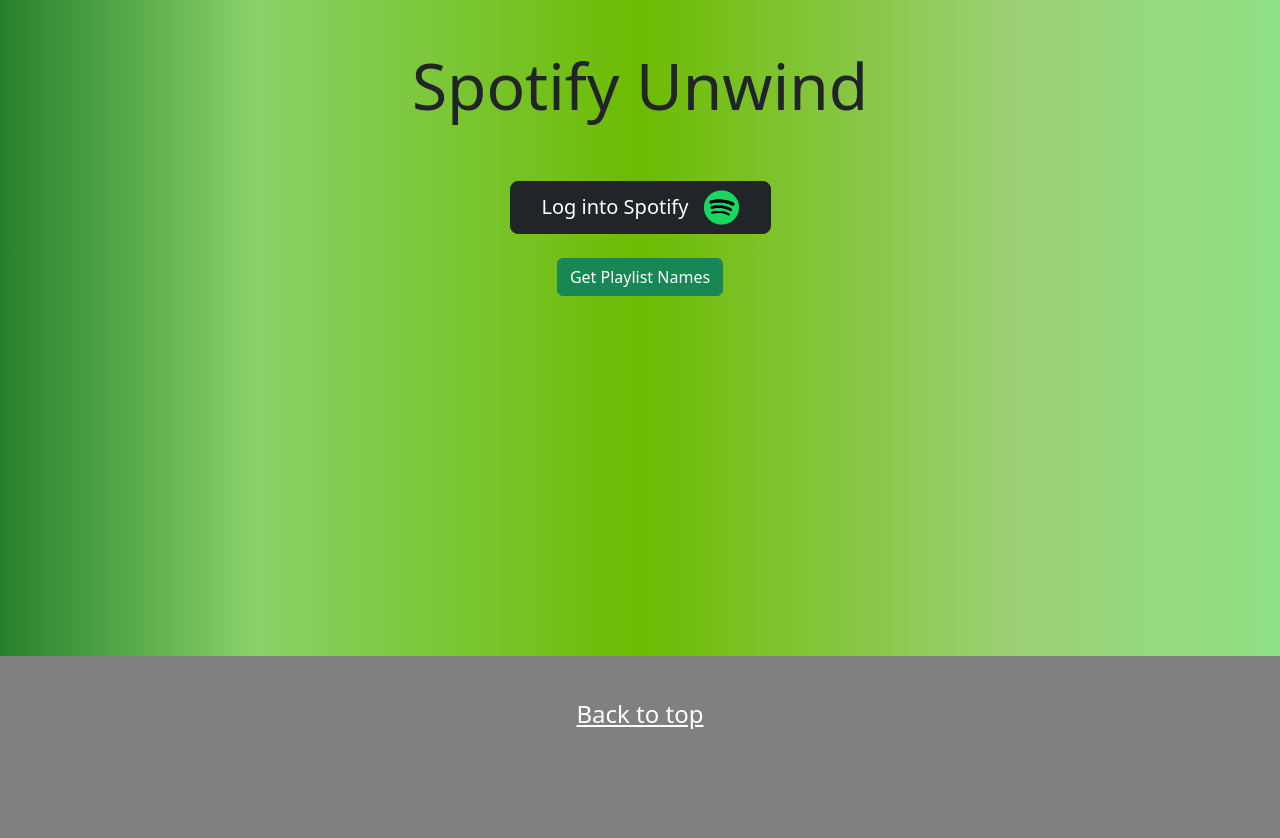
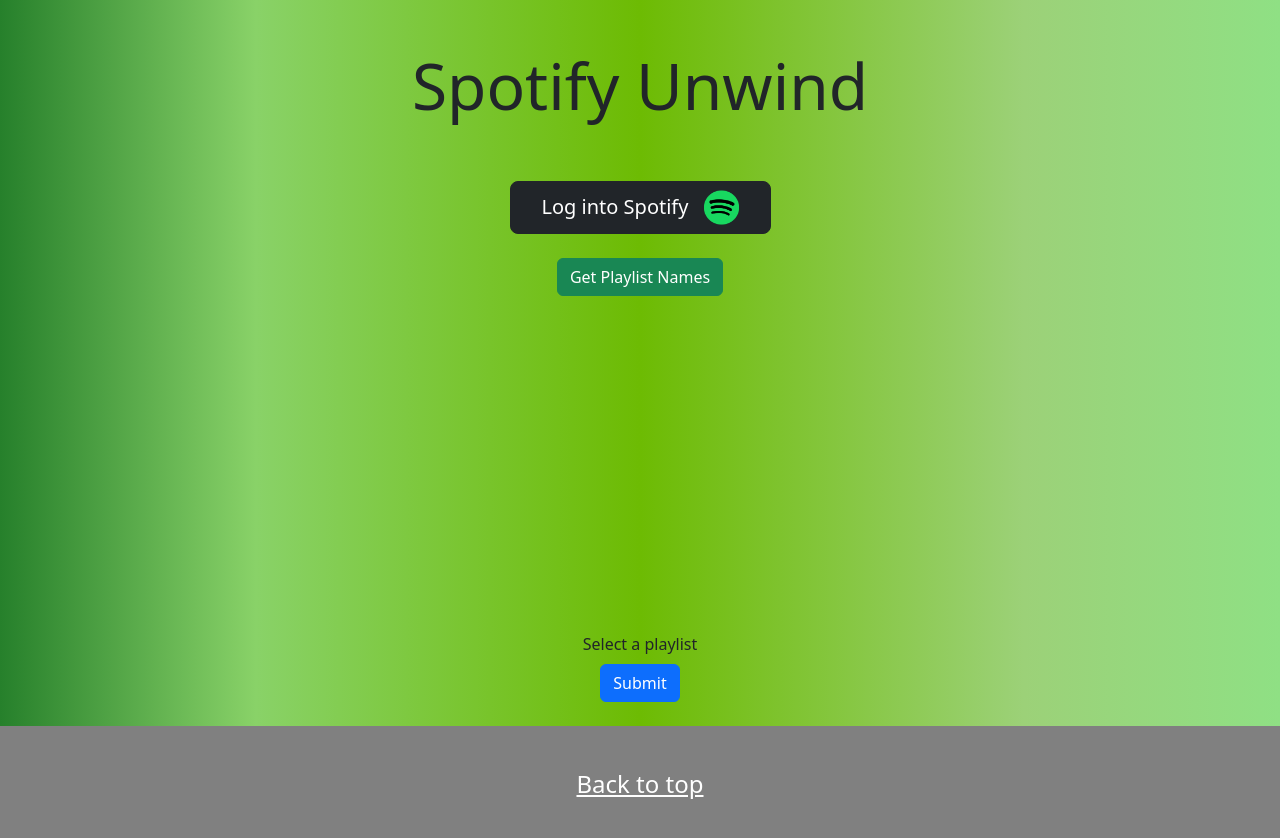
Before and after one commit to ashleytdavis/Spotify-Unwrapped, a React (Create React App) app: page / in a window 1280 px wide. Shown: the top 838 px of the page. Before the commit the page ends 800 px from the top, so only its background shows below. Built offline with nearby package versions, Linux system fonts and the light colour scheme.

Commit message:
Adding select functionality

```diff
--- a/src/components/AlbumCard.js
+++ b/src/components/AlbumCard.js
@@ -1,13 +1,11 @@
 import { Col } from "react-bootstrap"
 
-const AlbumCard = ({ name, imageUrl, index }) => {
+const AlbumCard = ({ name, imageUrl, unique_index, id, onClick }) => {
     return (
-        <Col sm={6} md={3} lg={4} key={index}>
-            <div className="album-box">
-                <img src={imageUrl} alt="album cover" />
-                <h5>{name}</h5>
-            </div>
-        </Col >
+        <div className="album-box" onClick={() => onClick(id)}>
+            <img src={imageUrl} alt="album cover" />
+            <h5>{name}</h5>
+        </div>
     );
 }
 
--- a/src/pages/SpotifyGetPlaylists.js
+++ b/src/pages/SpotifyGetPlaylists.js
@@ -1,6 +1,6 @@
 import React, { useState } from "react";
 import "../components/AlbumCard.js"
-import { Container, Row, Col, Button } from 'react-bootstrap';
+import { Container, Row, Col, Button, Form, FormControl } from 'react-bootstrap';
 import AlbumCard from "../components/AlbumCard.js";
 
 const PLAYLISTS_ENDPOINT = "https://api.spotify.com/v1/me/playlists";
@@ -10,6 +10,7 @@
   const [accessToken, setAccessToken] = useState(localStorage.getItem("accessToken"));
   const [playlistNames, setPlaylistNames] = useState([]);
   const [buttonClicked, setButtonClicked] = useState(false);
+  const [selectedAlbumId, setSelectedAlbumId] = useState('');
 
   const handleButtonClick = async () => {
     try {
@@ -37,8 +38,13 @@
     }
   };
 
+  const handleSubmit = (e) => {
+    e.preventDefault();
+    console.log('Selected album id:', selectedAlbumId);
+  }
+
+
   return (
-    <div>
     <Container>
       <Row>
         <Col sm={8} md={8} lg={8}>
@@ -49,17 +55,30 @@
           )}
         </Col>
       </Row>
+      <Form onSubmit={handleSubmit}>
+        <Form.Group controlId="playlistSelect">
+          <Form.Label>Select a playlist</Form.Label>
           <Row className="grid">
             {buttonClicked &&
               playlistNames.map((playlist, index) => (
+                <Col sm={6} md={4} lg={4}>
+                  <Form.Check onChange={(e) => setSelectedAlbumId(e.target.value)}>
                     <AlbumCard
-                key={index}
                       name={playlist[0]}
-                imageUrl={playlist[1]} />
+                      imageUrl={playlist[1]}
+                      unique_index={index}
+                      id={playlist[2]}
+                      onClick={setSelectedAlbumId} />
+                  </Form.Check>
+                </Col>
               ))}
           </Row>
+        </Form.Group>
+        <Button variant="primary" type="submit">
+          Submit
+        </Button>
+      </Form>
     </Container>
-    </div>
   );
 };
 
```
Lines whose indentation alone changed are shown as unchanged.
